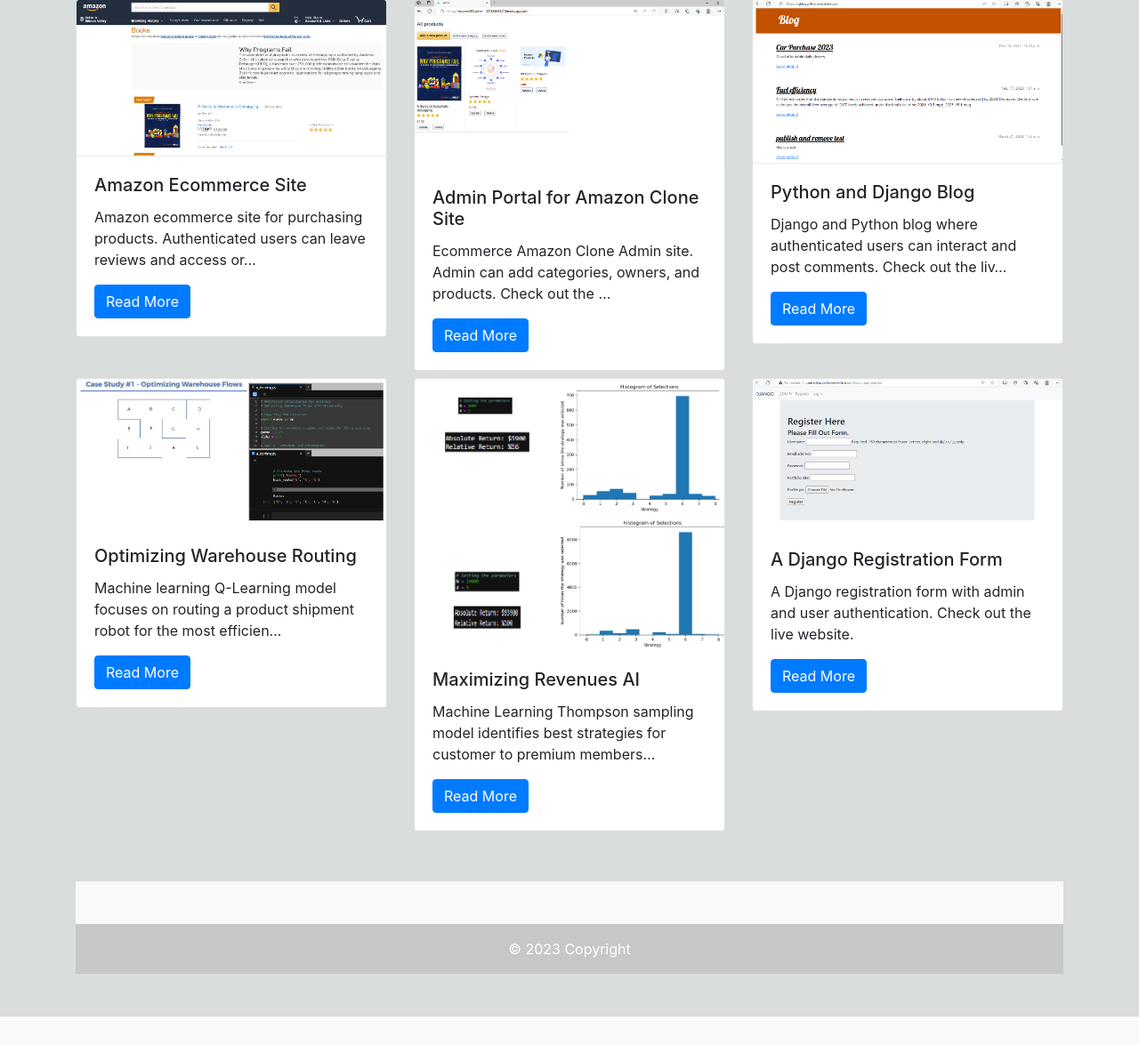
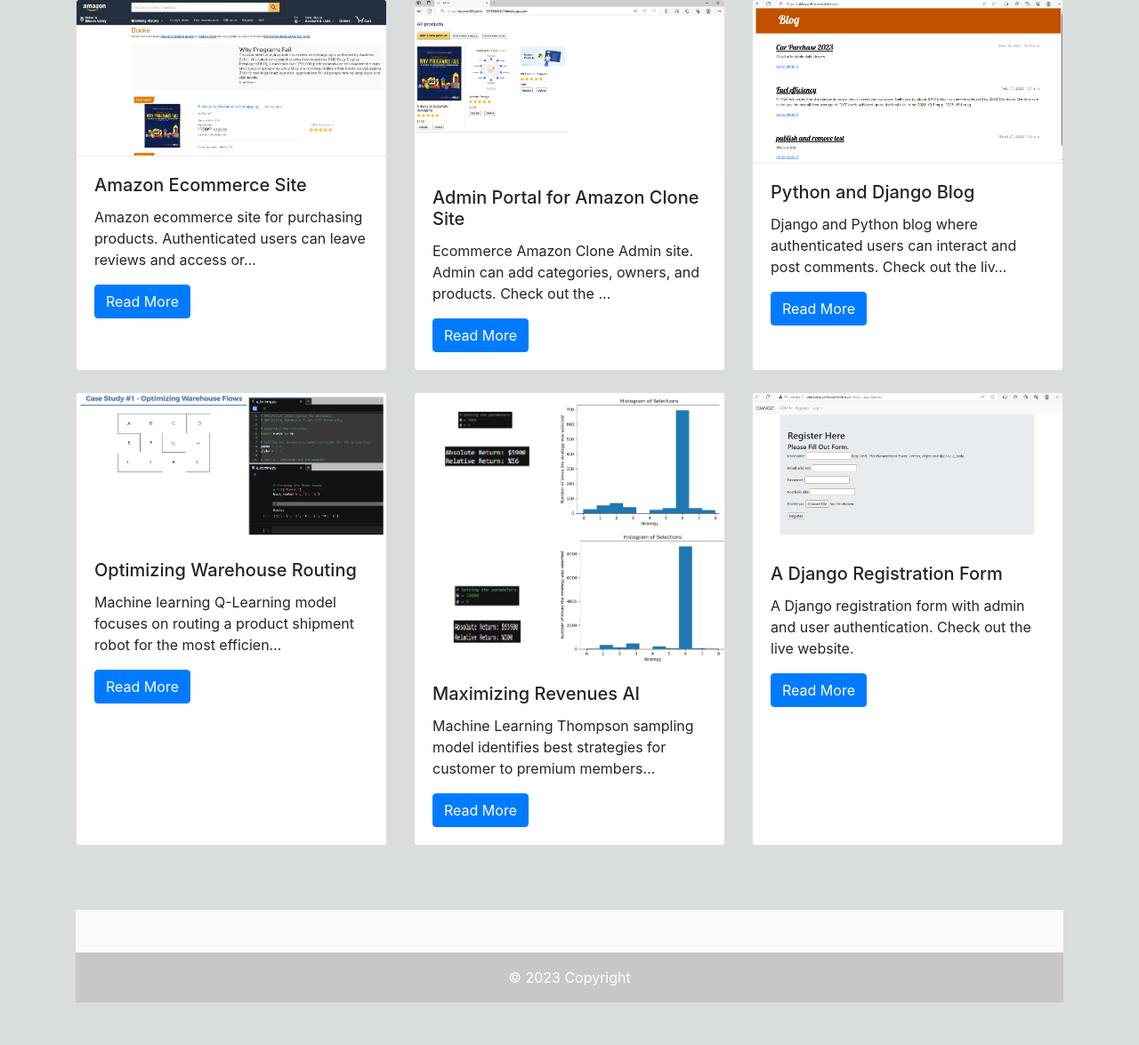
Before and after one commit to Perluceo/django_portfolio, a Django app: page / in a window 1280 px wide. Shown: the part 137-1312 px from the top of the page at 89% size. Before the commit the page ends 1280 px from the top, so only its background shows below. Run offline with Django 4.2, Linux system fonts and the light colour scheme; data comes from the database, SQL or seed files in the repository; some libraries are stand-ins or nearby versions.

Commit message:
card edit

```diff
--- a/templates/base.html
+++ b/templates/base.html
@@ -4,7 +4,7 @@
     <div class="container">
         <a class="navbar-brand" href="{% url 'index' %}">Home</a>
         <button class="navbar-toggler" type="button" data-toggle="collapse" data-target="#navbarSupportedContent" aria-controls="navbarSupportedContent" aria-expanded="false" aria-label="Toggle navigation">
-          <span class="navbar-toggler-icon"></span>
+          <!--<span class="navbar-toggler-icon"></span>-->
         </button>
 
         <!--<div class="collapse navbar-collapse" id="navbarSupportedContent">
--- a/templates/index.html
+++ b/templates/index.html
@@ -4,8 +4,8 @@
 <br>
 <div class="row">
 {% for project in projects %}
-    <div class="col-md-4">
-        <div class="card mb-2">
+    <div class="col-md-6 col-lg-4 mb-4">
+        <div class="card h-100">
             <img class="card-img-top" src="{{ project.image.url }}">
             <div class="card-body">
                 <h5 class="card-title">{{ project.title }}</h5>
```
